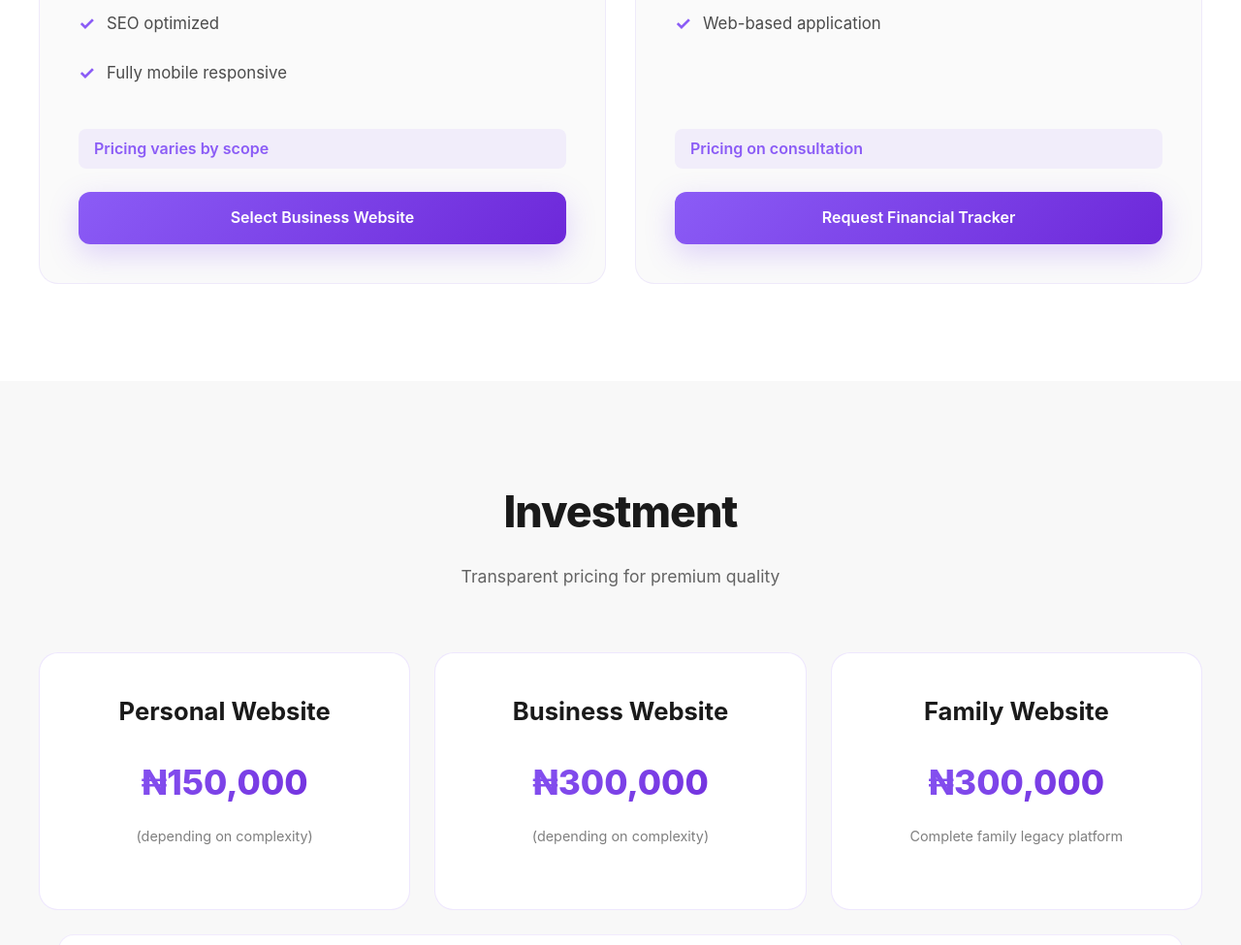
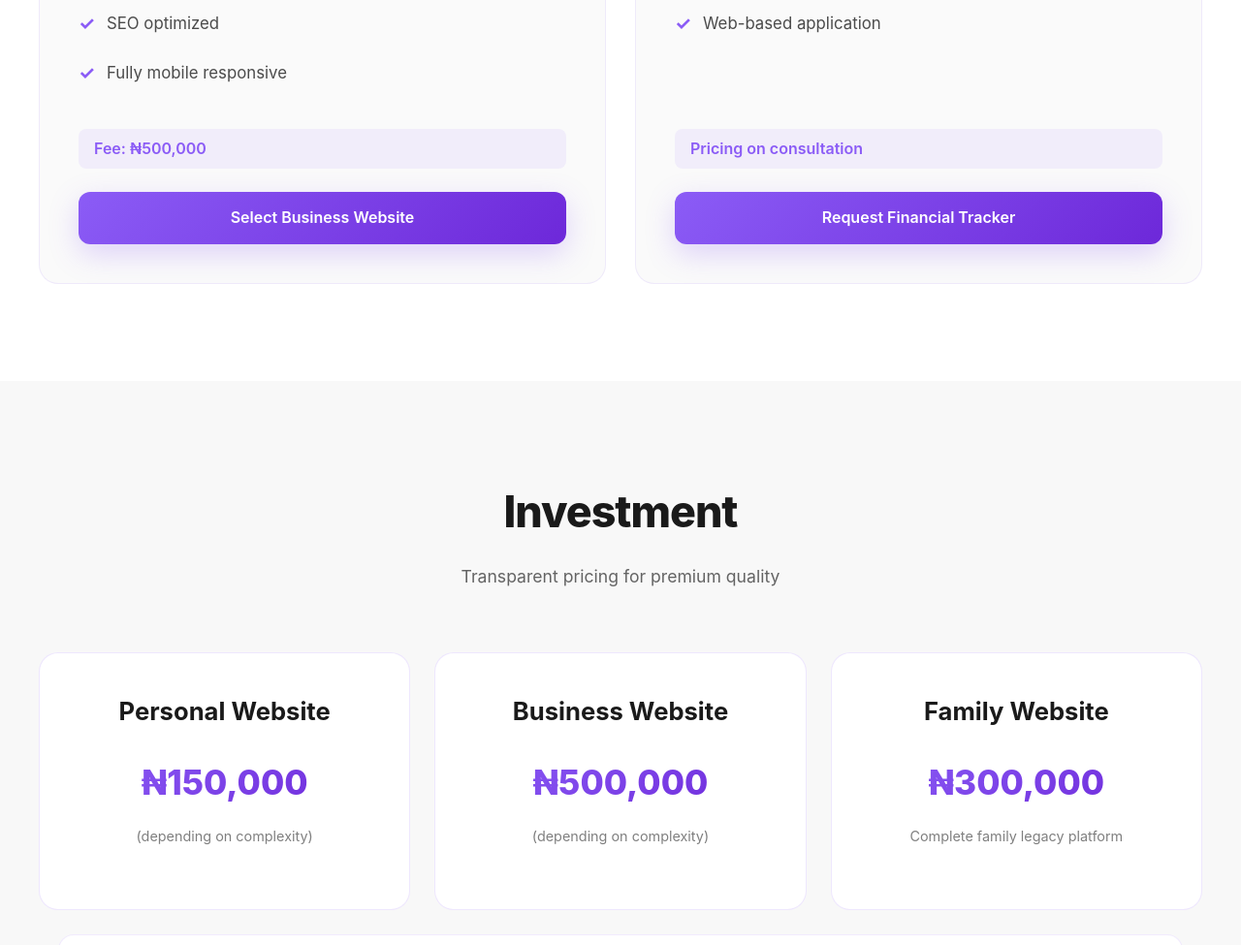
Before and after one commit to MrChizim/ChizimPort, a plain HTML site: page index.html in a window 1280 px wide. Shown: the part 1980-2955 px from the top of the page at 97% size. Drawn offline with Linux system fonts and the light colour scheme.

Commit message:
Update business website fee to 500k

```diff
--- a/index.html
+++ b/index.html
@@ -1918,7 +1918,7 @@
                         <li>SEO optimized</li>
                         <li>Fully mobile responsive</li>
                     </ul>
-                    <p class="delivery">Pricing varies by scope</p>
+                    <p class="delivery">Fee: ₦500,000</p>
                     <a href="#contact" class="btn btn-primary">Select Business Website</a>
                 </div>
                 <div class="service-card">
@@ -1950,7 +1950,7 @@
                 </div>
                 <div class="pricing-card">
                     <h3>Business Website</h3>
-                    <div class="price">₦300,000</div>
+                    <div class="price">₦500,000</div>
                     <p class="price-note">(depending on complexity)</p>
                 </div>
                 <div class="pricing-card">
```
Also changed, not shown: 3 other files.
